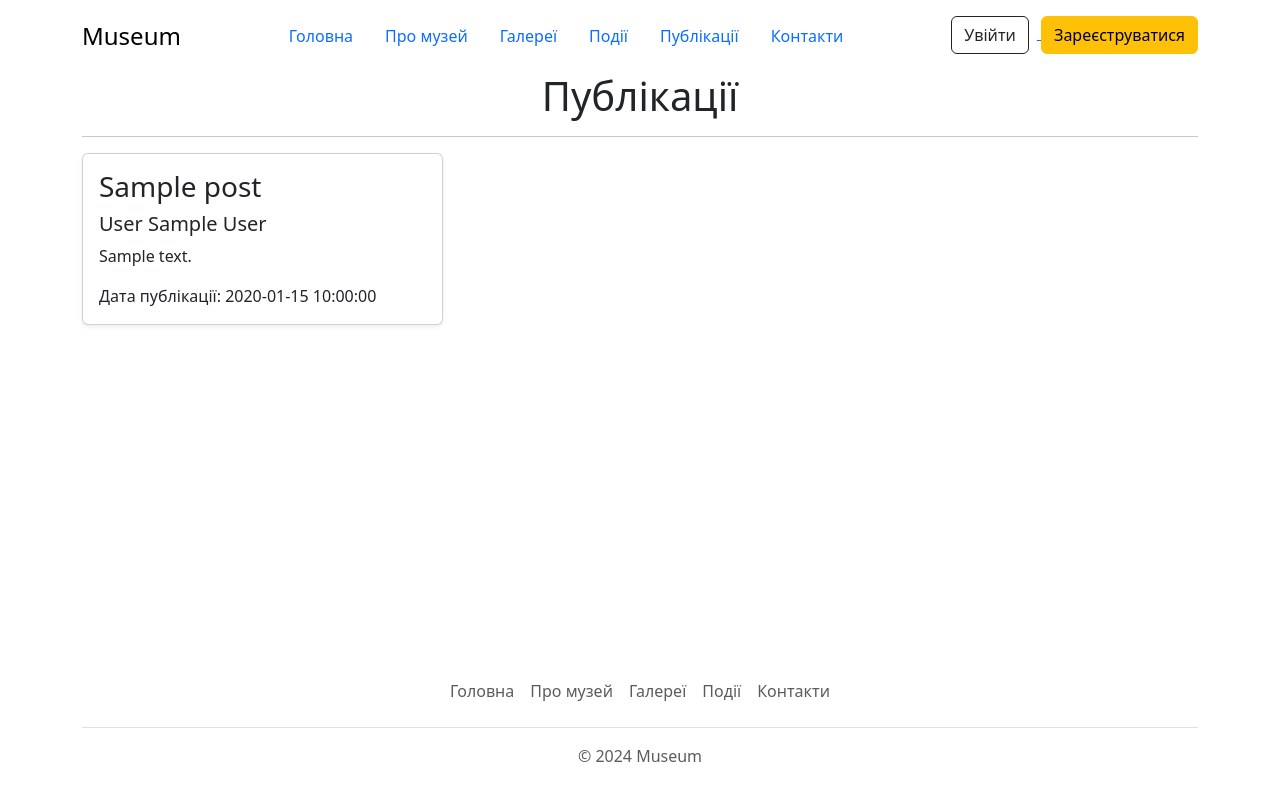
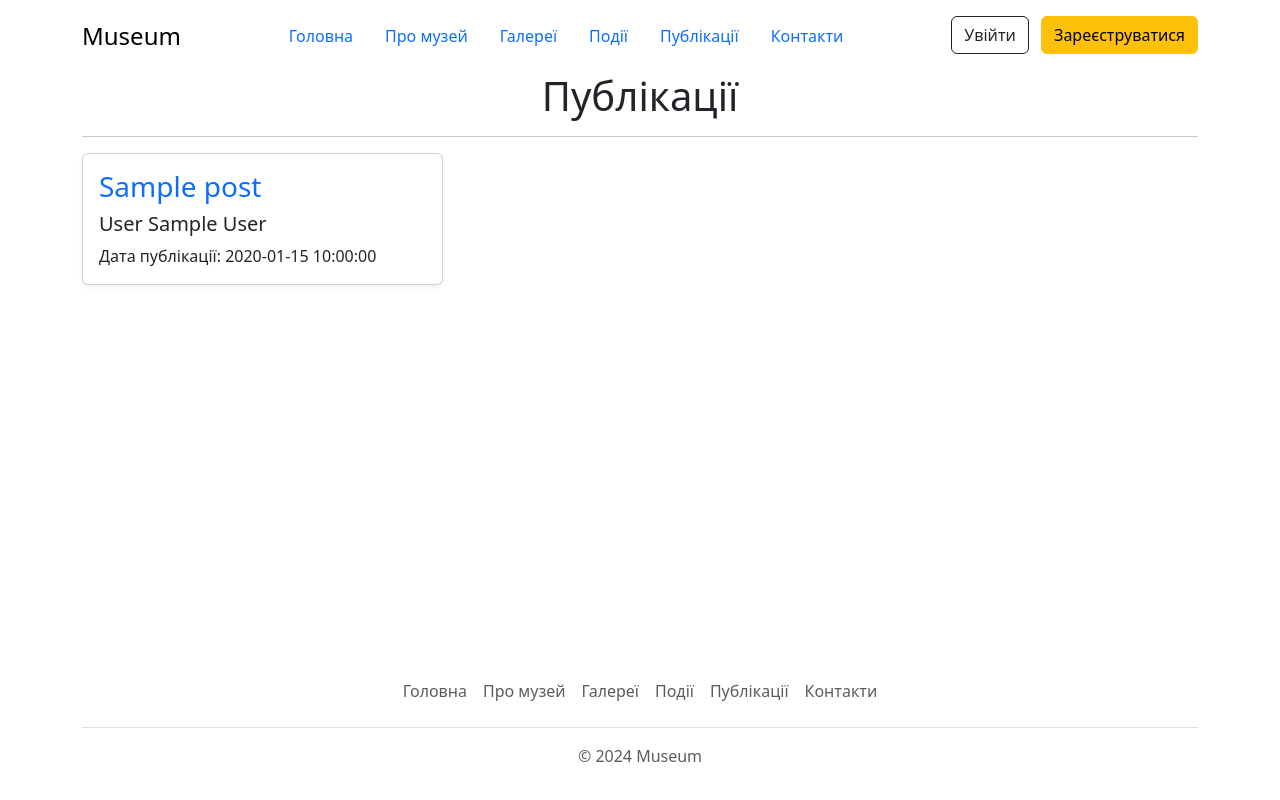
Before and after one commit to ShyanInc/museum-ztu-cms, a PHP site: page /posts in a window 1280 px wide. Run offline with PHP 8.4, Linux system fonts and the light colour scheme; tables that the repository leaves empty or names only in its code hold one stand-in row (values such as "Sample post").

Commit message:
Add galleries, events, posts view pages & Modify login, register forms & Modify home page

```diff
--- a/controllers/PostsController.php
+++ b/controllers/PostsController.php
@@ -12,6 +12,20 @@ class PostsController extends Controller
     {
         $posts = Posts::findAll();
         return $this->render(null, ['posts' => $posts]);
+    }
+
+    public function actionView($params)
+    {
+        if (empty($params)) {
+            $this->redirect('/posts');
+            die;
+        }
+        $id = $params[0];
+        $post = Posts::findById($id);
+        if (empty($post)) {
+            $this->redirect('/posts');
+        }
+        return $this->render(null, ['post' => $post]);
     }
 
     public function actionAdd()
--- a/globals/style.css
+++ b/globals/style.css
@@ -5,7 +5,8 @@ html, body {
 }
 
 .hero-image {
-    background: #51b57b;
+    border: 2px solid black;
+    background-color: rgb(248, 249, 250);
 }
 
 a {
@@ -22,3 +23,20 @@ a {
     height: 225px;
     width: 100%;
 }
+
+.view-image img {
+    height: 250px;
+}
+
+.card {
+    height: 100% !important;
+}
+
+.card-body {
+    display: flex;
+    flex-direction: column;
+}
+
+.card-text {
+    margin-bottom: 0.3rem;
+}
--- a/models/Posts.php
+++ b/models/Posts.php
@@ -19,8 +19,14 @@ class Posts extends Model
 
     public static function findAll(): ?array
     {
-        $sql = 'SELECT posts.*, users.name AS author_name, users.surname AS author_surname FROM `' . self::$tableName . '` posts JOIN `users` ON users.id = posts.author_id';
+        $sql = 'SELECT posts.*, users.name AS author_name, users.surname AS author_surname FROM `' . self::$tableName . '` posts JOIN `users` ON users.id = posts.author_id ORDER BY posts.created_at DESC';
         return Core::getInstance()->db->pdo->query($sql)->fetchAll();
+    }
+
+    public static function findById($id): ?array
+    {
+        $sql = 'SELECT posts.*, users.name AS author_name, users.surname AS author_surname FROM `' . self::$tableName . '` posts JOIN `users` ON users.id = posts.author_id WHERE posts.id = ' . $id;
+        return Core::getInstance()->db->pdo->query($sql)->fetch();
     }
 
     public static function findByAuthorId(int $authorId): ?array
--- a/views/galleries/index.php
+++ b/views/galleries/index.php
@@ -21,7 +21,10 @@ $this->Title = 'Галереї';
                             <p class="card-text"><?= $gallery['short_description'] ?></p>
                             <div class="d-flex justify-content-between align-items-center">
                                 <div>
-                                    <button type="button" class="btn btn-sm btn-outline-secondary">Детальніше</button>
+                                    <a href="/galleries/view/<?= $gallery['id'] ?>">
+                                        <button type="button" class="btn btn-sm btn-outline-secondary">Детальніше
+                                        </button>
+                                    </a>
                                 </div>
                             </div>
                         </div>
--- a/views/layouts/index.php
+++ b/views/layouts/index.php
@@ -48,10 +48,10 @@ if (empty($Content)) {
         </ul>
         <?php if (!Users::IsUserLogged()) : ?>
             <div class="text-end">
-                <a href="/users/login">
+                <a class="text-decoration-none" href="/users/login">
                     <button type="button" class="btn btn-outline-dark me-2">Увійти</button>
                 </a>
-                <a href="/users/register">
+                <a class="text-decoration-none" href="/users/register">
                     <button type="button" class="btn btn-warning">Зареєструватися</button>
                 </a>
             </div>
@@ -77,14 +77,15 @@ if (empty($Content)) {
 <div class="container">
     <?= $Content ?>
 </div>
-<footer class="footer mt-auto py-3">
+<footer class="footer mt-auto pt-5 pb-3">
     <div class="container">
         <ul class="nav justify-content-center border-bottom pb-3 mb-3">
             <li class="nav-item"><a href="/" class="nav-link px-2 text-body-secondary">Головна</a></li>
             <li class="nav-item"><a href="/about" class="nav-link px-2 text-body-secondary">Про музей</a></li>
             <li class="nav-item"><a href="/galleries" class="nav-link px-2 text-body-secondary">Галереї</a></li>
             <li class="nav-item"><a href="/events" class="nav-link px-2 text-body-secondary">Події</a></li>
-            <li class="nav-item"><a href="/contacts" class="nav-link px-2 text-body-secondary">Контакти</a></li>
+            <li class="nav-item"><a href="/posts" class="nav-link px-2 text-body-secondary">Публікації</a></li>
+            <li class="nav-item"><a href="/contact" class="nav-link px-2 text-body-secondary">Контакти</a></li>
         </ul>
         <p class="text-center text-body-secondary">© 2024 Museum</p>
     </div>
--- a/views/posts/index.php
+++ b/views/posts/index.php
@@ -14,10 +14,11 @@ $this->Title = 'Публікації';
                 <div class="col">
                     <div class="card shadow-sm">
                         <div class="card-body">
-                            <h3 class="card-text"><?= $post['title'] ?></h3>
-                            <h5 class="card-text"><?= $post['author_surname'] ?> <?= $post['author_name'] ?></h5>
-                            <p class="card-text"><?= $post['content'] ?></p>
-                            <p class="card-text">Дата публікації: <?= $post['created_at'] ?></p>
+                            <a class="text-decoration-none mb-2" href="/posts/view/<?= $post['id'] ?>">
+                                <h3 class="card-text"><?= $post['title'] ?></h3>
+                            </a>
+                            <h5 class="card-text mb-2"><?= $post['author_surname'] ?> <?= $post['author_name'] ?></h5>
+                            <p class="card-text mt-auto">Дата публікації: <?= $post['created_at'] ?></p>
                         </div>
                     </div>
                 </div>
--- a/views/users/login.php
+++ b/views/users/login.php
@@ -2,7 +2,7 @@
 /** @var string $error_message Error message */
 $this->Title = 'Login';
 ?>
-<div class="container-form">
+<div class="container-form position-absolute top-50 start-50 translate-middle">
     <form method="post" action="">
         <?php if (!empty($error_message)) : ?>
             <div class="alert alert-danger" role="alert">
--- a/views/users/register.php
+++ b/views/users/register.php
@@ -2,7 +2,7 @@
 /** @var string $error_message Error message */
 $this->Title = 'Реєстрація нового користувача';
 ?>
-<div class="container-form">
+<div class="container-form position-absolute top-50 start-50 translate-middle">
     <form method="post" action="">
         <?php if (!empty($error_message)) : ?>
             <div class="alert alert-danger" role="alert">
```
Also changed, not shown: controllers/EventsController.php (+14 -0 lines), controllers/GalleriesController.php (+14 -0 lines), views/events/index.php (+5 -2 lines), views/events/view.php (added, +25 -0 lines), views/galleries/view.php (added, +19 -0 lines), views/posts/view.php (added, +16 -0 lines), views/site/index.php (+13 -11 lines).
